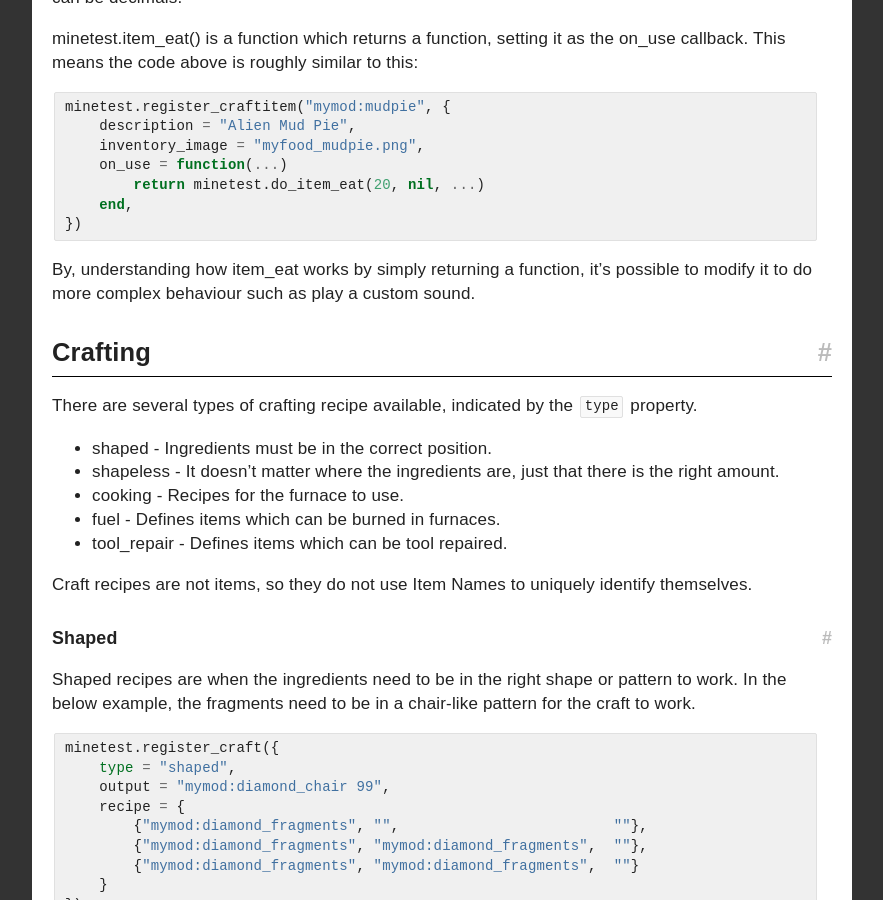
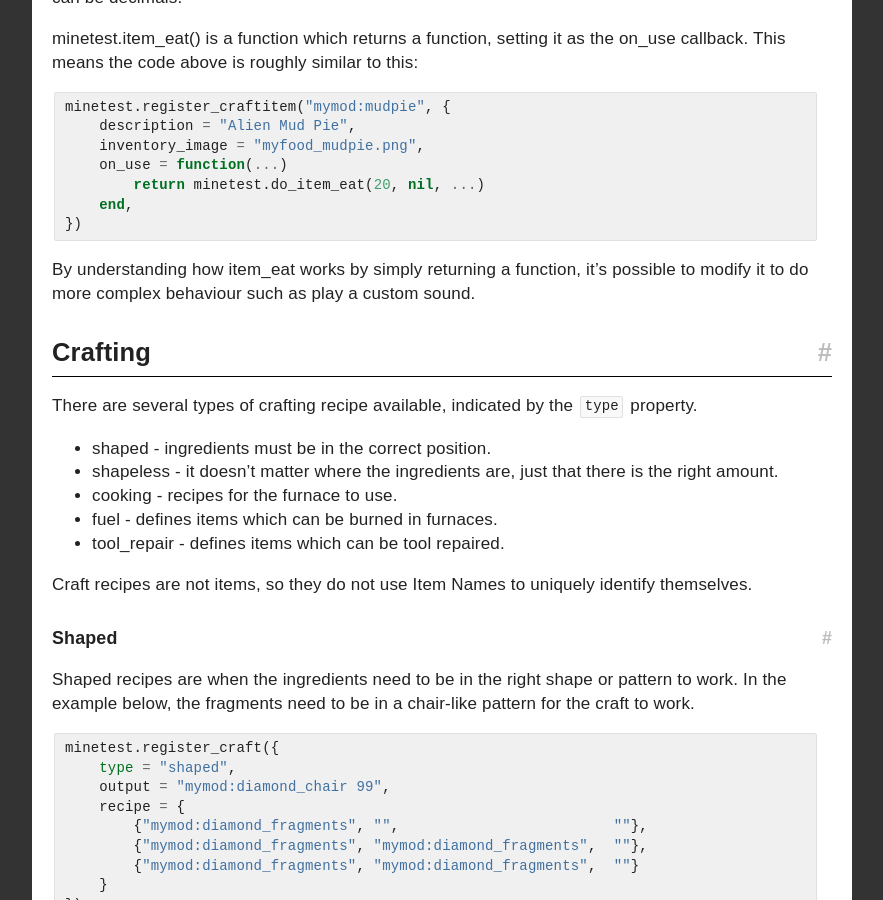
Before and after one commit to rubenwardy/minetest_modding_book, a Jekyll site: the page built from _en/items/nodes_items_crafting.md, in a window 1280 px wide and 900 px high, scrolled down 3245 px. Shown: the whole window, without its empty margins (338-1221 px from the left). Built offline with Jekyll 4.4.1, drawn with Linux system fonts in a browser that asks for light colours; nearby versions of some CDN libraries; some of the changed text lies outside the part shown.

````diff
--- a/_en/items/nodes_items_crafting.md
+++ b/_en/items/nodes_items_crafting.md
@@ -124,7 +124,7 @@ To give a different texture per-side, supply the names of 6 textures in this ord
     up (+Y), down (-Y), right (+X), left (-X), back (+Z), front (-Z).
     (+Y, -Y, +X, -X, +Z, -Z)
 
-Remember: Just like with most 3D graphics, +Y is upwards in Minetest.
+Remember: just like with most 3D graphics, +Y is upwards in Minetest.
 
 ```lua
 minetest.register_node("mymod:diamond", {
@@ -188,7 +188,7 @@ minetest.register_craftitem("mymod:mudpie", {
 })
 ```
 
-By, understanding how item_eat works by simply returning a function, it's
+By understanding how item_eat works by simply returning a function, it's
 possible to modify it to do more complex behaviour such as play a custom sound.
 
 ## Crafting
@@ -196,12 +196,12 @@ possible to modify it to do more complex behaviour such as play a custom sound.
 There are several types of crafting recipe available, indicated by the `type`
 property.
 
-* shaped - Ingredients must be in the correct position.
-* shapeless - It doesn't matter where the ingredients are,
+* shaped - ingredients must be in the correct position.
+* shapeless - it doesn't matter where the ingredients are,
   just that there is the right amount.
-* cooking - Recipes for the furnace to use.
-* fuel - Defines items which can be burned in furnaces.
-* tool_repair - Defines items which can be tool repaired.
+* cooking - recipes for the furnace to use.
+* fuel - defines items which can be burned in furnaces.
+* tool_repair - defines items which can be tool repaired.
 
 Craft recipes are not items, so they do not use Item Names to uniquely
 identify themselves.
@@ -209,7 +209,7 @@ identify themselves.
 ### Shaped
 
 Shaped recipes are when the ingredients need to be in the right shape or
-pattern to work. In the below example, the fragments need to be in a
+pattern to work. In the example below, the fragments need to be in a
 chair-like pattern for the craft to work.
 
 ```lua
````
Also changed, not shown: other parts of _en/items/nodes_items_crafting.md (+7 -7 lines), _en/basics/getting_started.md (+1 -1 lines), _en/basics/lua.md (+8 -8 lines).
